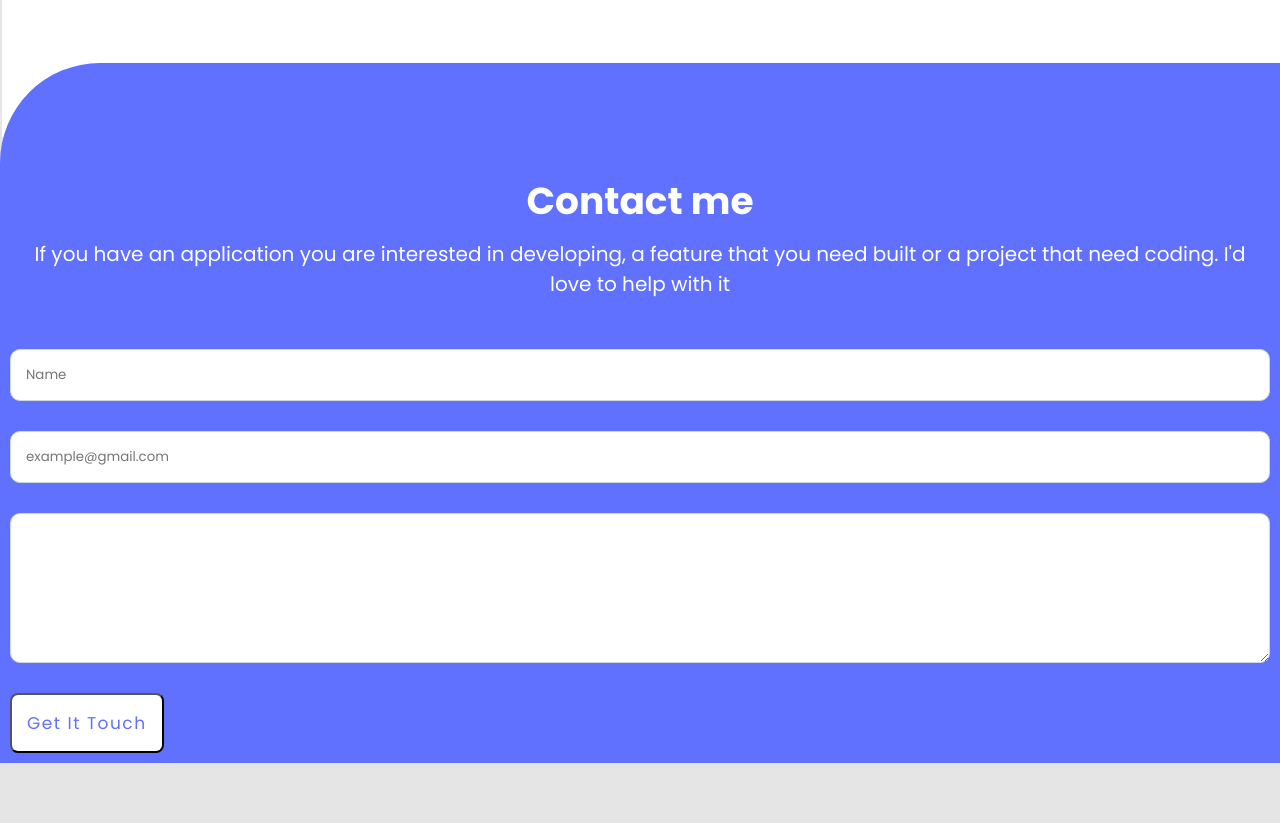
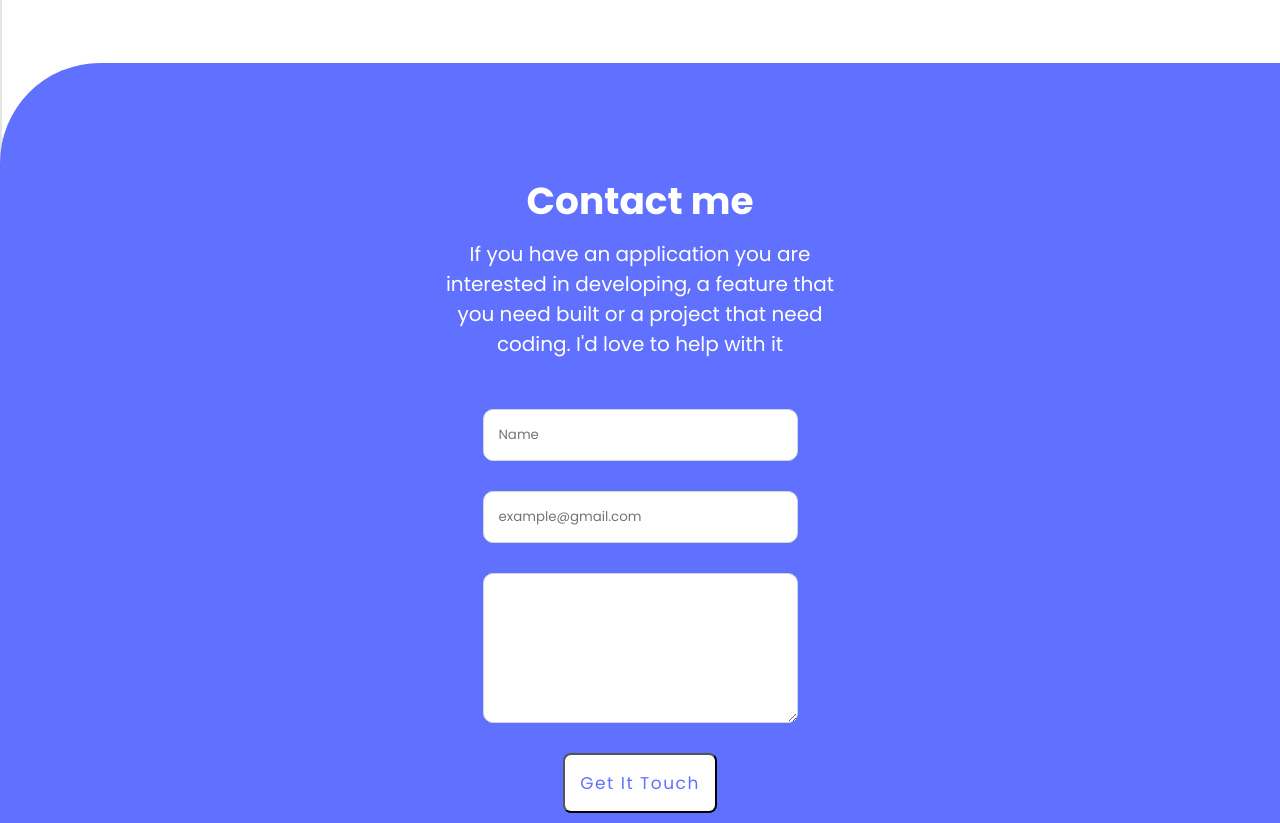
Before and after one commit to horairahsaleem/Portfolio, a website: page index.html in a window 1280 px wide. Shown: the part 4318-5141 px from the top of the page. Before the commit the page ends 5081 px from the top, so only its background shows below. Drawn offline with Linux system fonts and the light colour scheme.

Commit message:
Adding responsive contact page

```diff
--- a/mediaQuery.css
+++ b/mediaQuery.css
@@ -139,6 +139,7 @@
   .project-article-container {
     margin-top: 40px;
   }
+
   .about-project {
     display: flex;
   }
@@ -178,4 +179,33 @@
     width: 200px;
     height: 150px;
   }
+
+
+  .contact-container {
+    background-size: auto;
   }
+
+  .contact-description-container {
+    display: flex;
+    justify-content: center;
+  }
+
+  .contact-description {
+    width: 33%;
+    text-align: center;
+  }
+
+  .form-container {
+    display: flex;
+    justify-content: center;
+  }
+
+  .button-container {
+    display: flex;
+    justify-content: center;
+  }
+
+  .contact-form {
+    width: 25%;
+  }
+}
```
Lines whose indentation alone changed are shown as unchanged.
